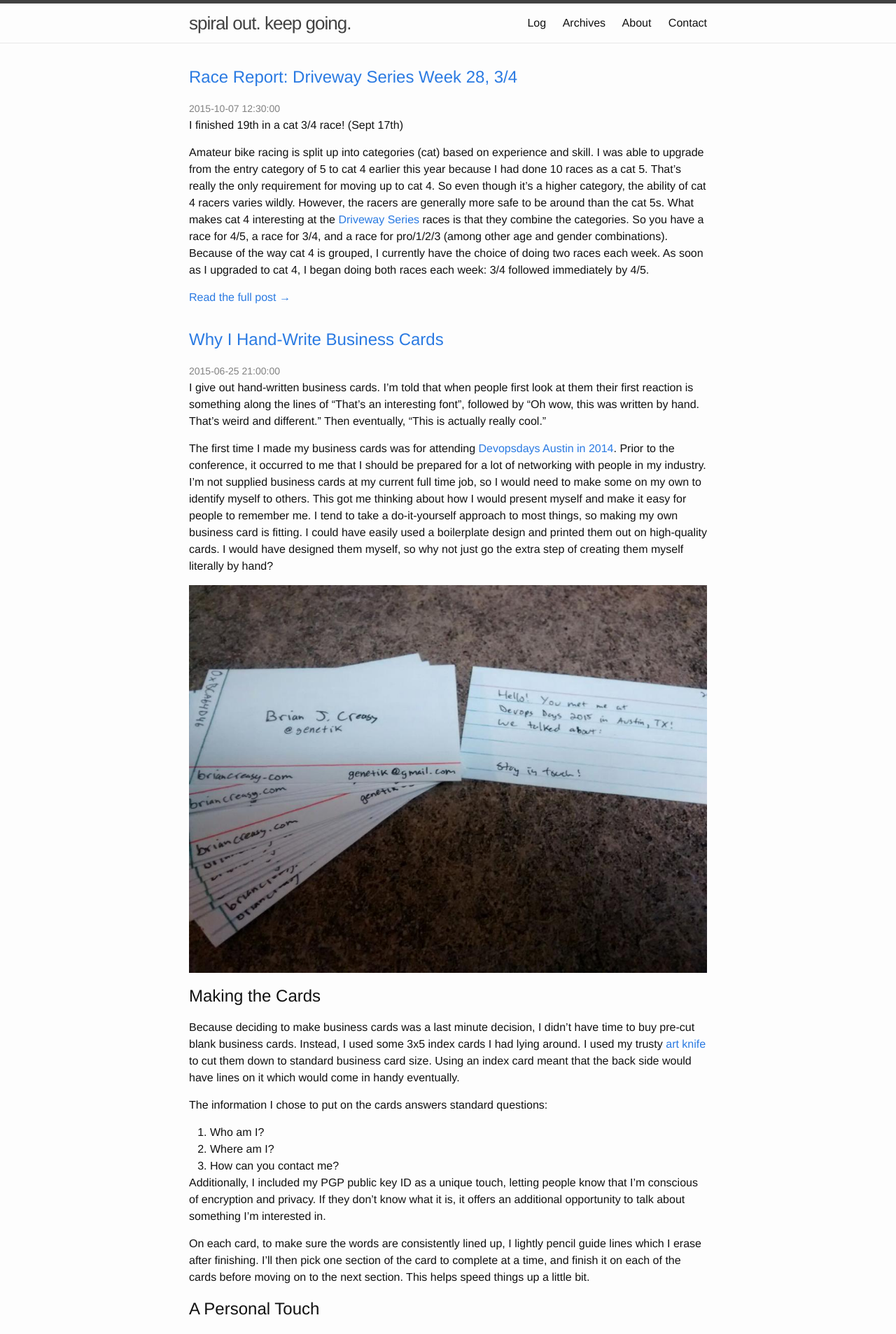
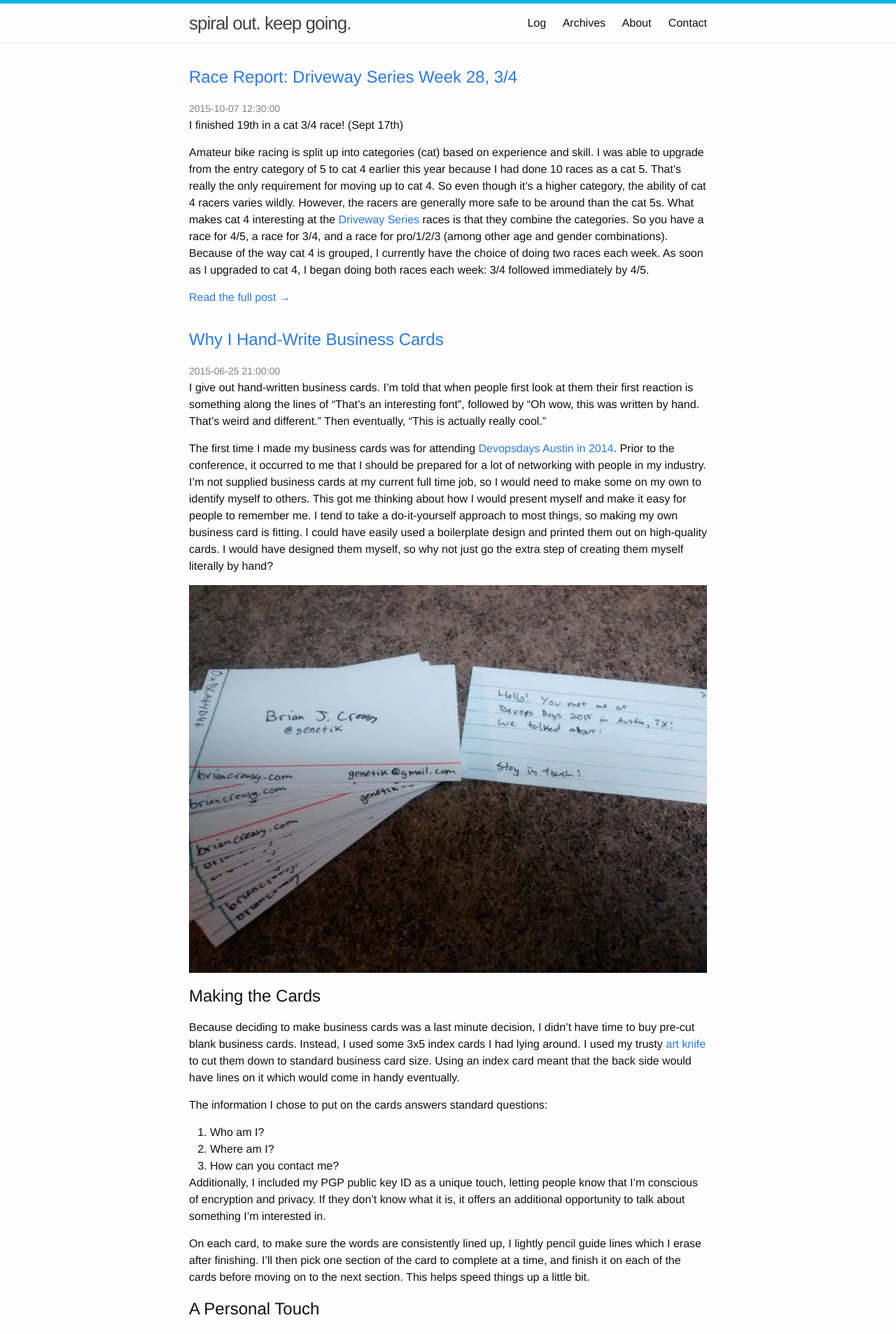
Before and after one commit to bcreasy/bcreasy.github.io, a Jekyll site: the page built from index.html, in a window 1280 px wide. Shown: the top 1906 px of the page at 70% size. Built offline with Jekyll 4.4.1, drawn with Linux system fonts in a browser that asks for light colours; the list of posts is cut into pages by our own code.

Commit message:
change the color of the header top border

```diff
--- a/_sass/_layout.scss
+++ b/_sass/_layout.scss
@@ -2,7 +2,7 @@
  * Site header
  */
 .site-header {
-    border-top: 5px solid $grey-color-dark;
+    border-top: 5px solid $accent-color;
     border-bottom: 1px solid $grey-color-light;
     min-height: 56px;
 
--- a/css/main.scss
+++ b/css/main.scss
@@ -21,6 +21,8 @@ $brand-color:      #2a7ae2;
 $grey-color:       #828282;
 $grey-color-light: lighten($grey-color, 40%);
 $grey-color-dark:  darken($grey-color, 25%);
+
+$accent-color: 	   #00B7EB;
 
 // Width of the content area
 $content-width:    800px;
```
